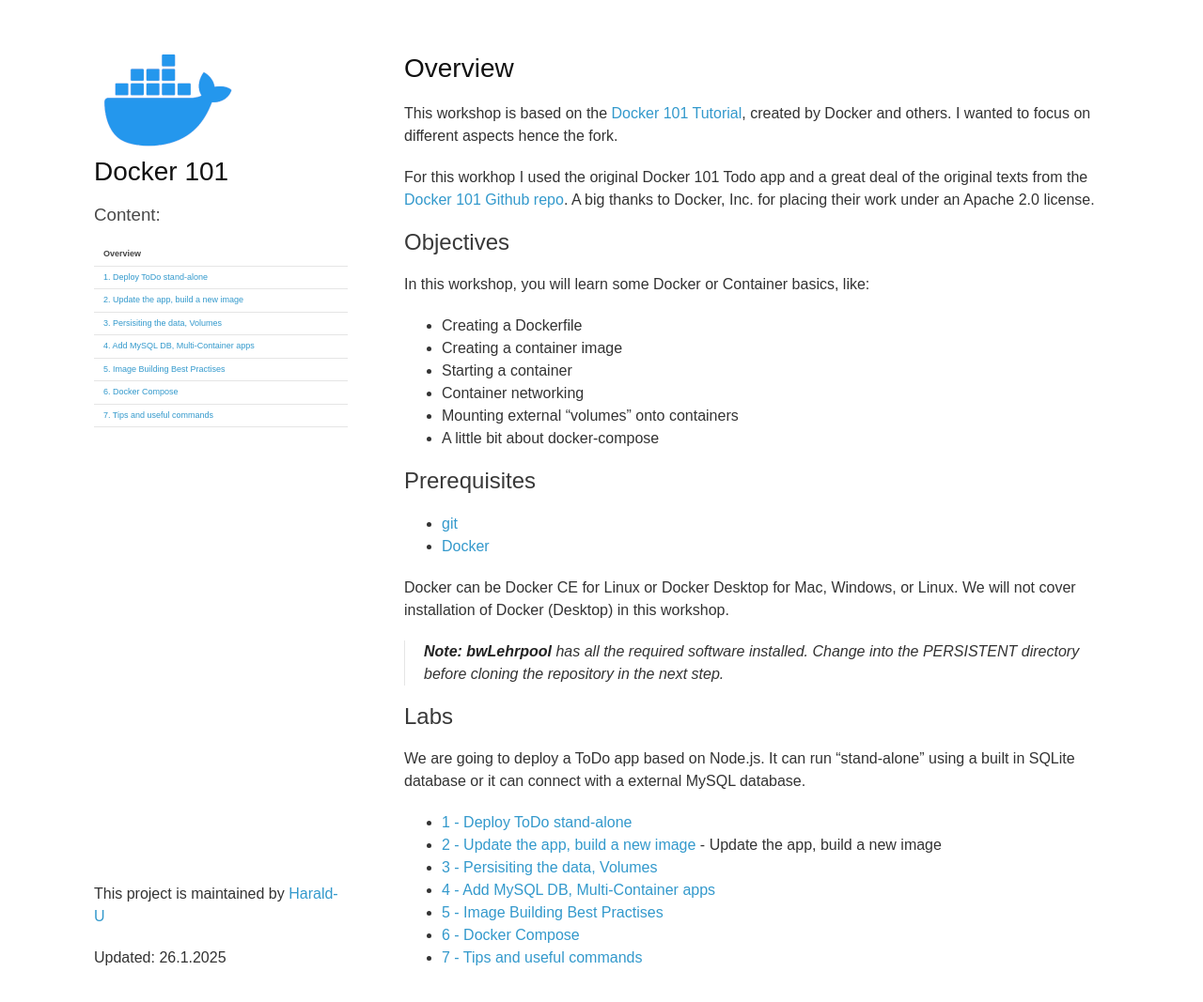
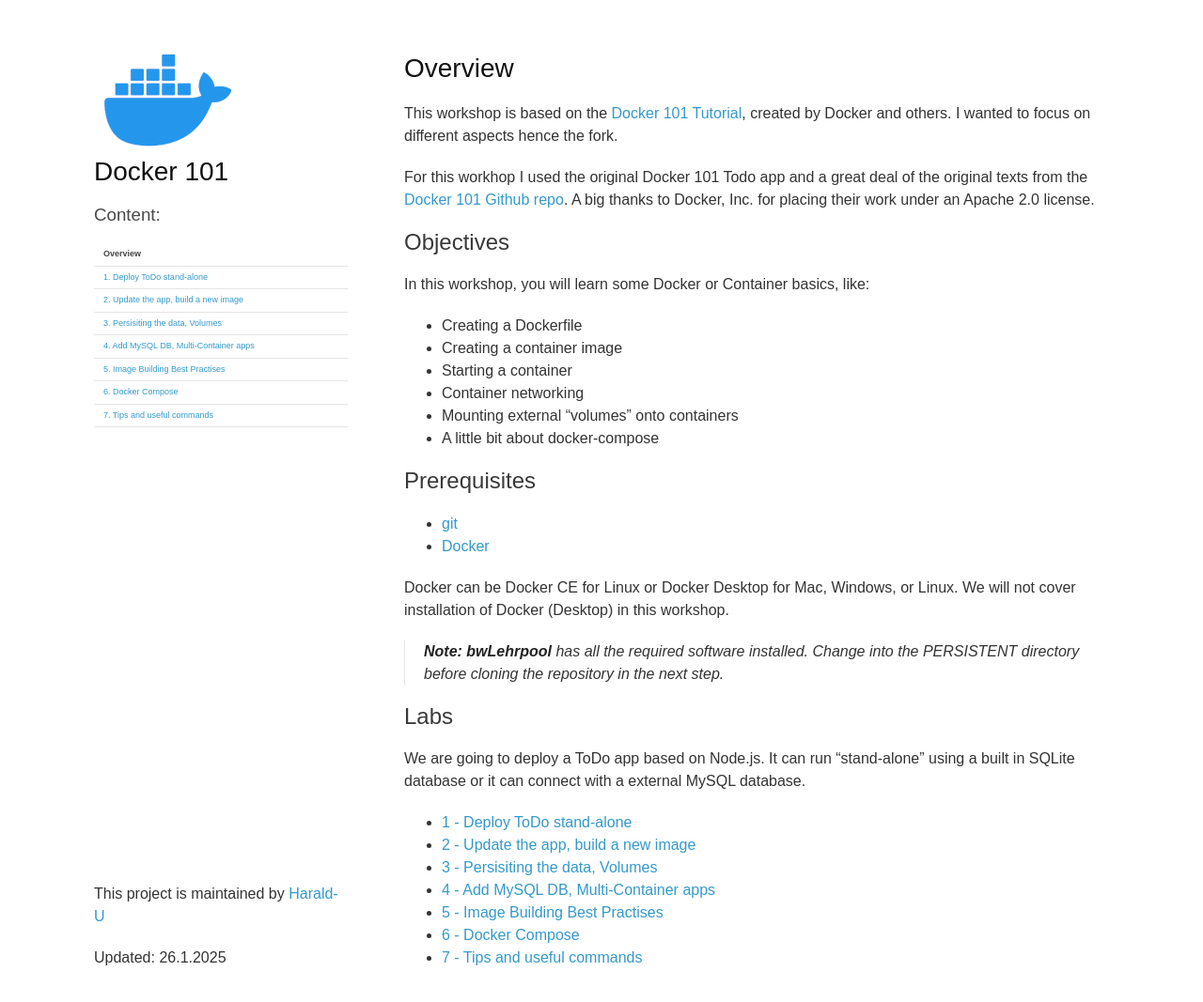
Before and after one commit to Harald-U/docker-101, a Jekyll site: the page built from index.md, in a window 1280 px wide and 1102 px high. Shown: the top 1067 px of the window at 94% size. Built offline with Jekyll 4.4.1, drawn with Linux system fonts in a browser that asks for light colours; the repository's description, which GitHub fills in, is left out.

Commit message:
Update index.md

```diff
--- a/index.md
+++ b/index.md
@@ -32,7 +32,7 @@ Docker can be Docker CE for Linux or Docker Desktop for Mac, Windows, or Linux.
 We are going to deploy a ToDo app based on Node.js. It can run "stand-alone" using a built in SQLite database or it can connect with a external MySQL database.
 
 - [1 - Deploy ToDo stand-alone](workshop/lab1.md)
-- [2 - Update the app, build a new image](workshop/lab2.md) - Update the app, build a new image
+- [2 - Update the app, build a new image](workshop/lab2.md)
 - [3 - Persisiting the data, Volumes](workshop/lab3.md)
 - [4 - Add MySQL DB, Multi-Container apps](workshop/lab4.md)
 - [5 - Image Building Best Practises](workshop/lab5.md)
```
